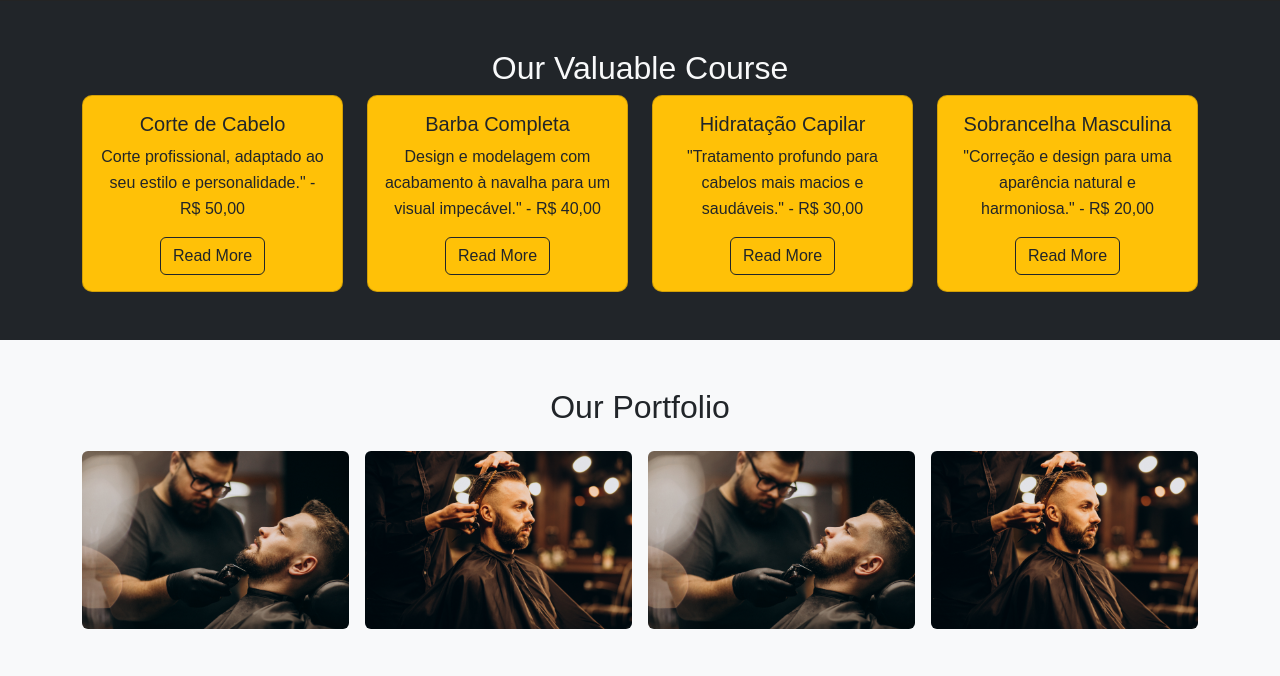
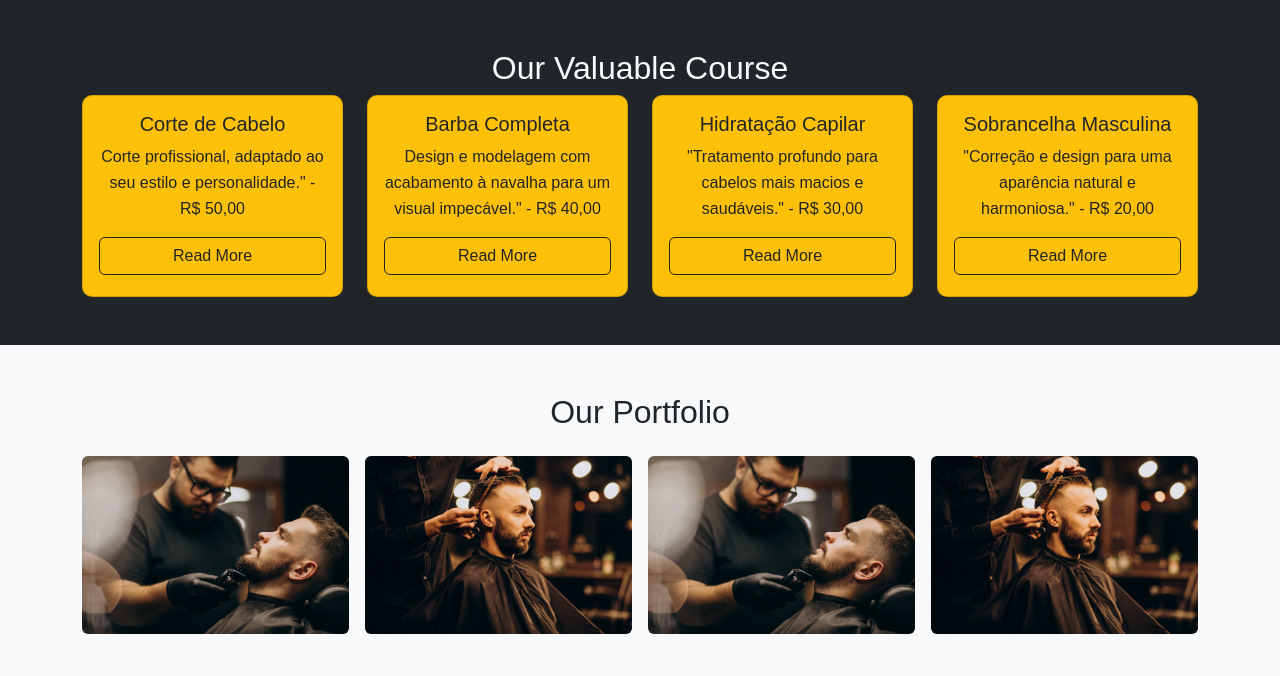
Before and after one commit to yanmazzucatto/algoritmos, a PHP site: page / in a window 1280 px wide. Shown: the part 848-1524 px from the top of the page. Run offline with PHP 8.4, Linux system fonts and the light colour scheme.

Commit message:
Nov 29, 2024, 5:55 PM

```diff
--- a/barbershop-Lorena-Giullia/style.css
+++ b/barbershop-Lorena-Giullia/style.css
@@ -34,3 +34,9 @@
         color: whitesmoke;
         font-family: 'Courier New', Courier, monospace;
     }
+    .card-body{
+        height: 25vh;
+        align-content: space-between;
+        display: flex;
+        flex-direction: column;
+    }
```
